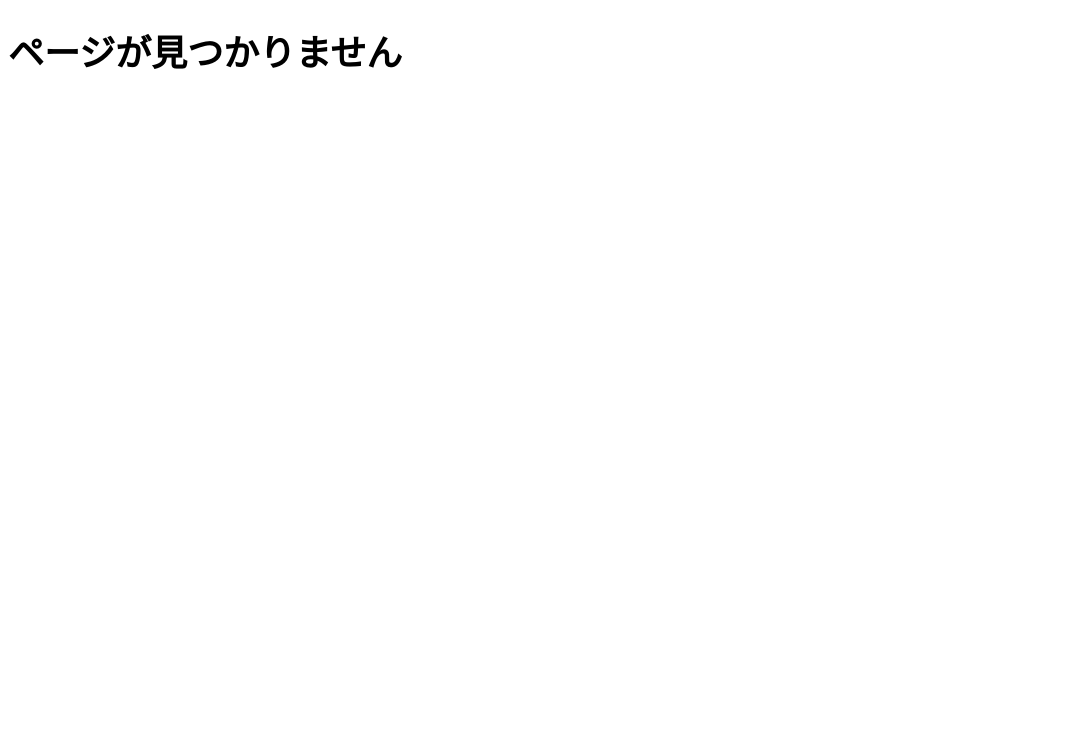
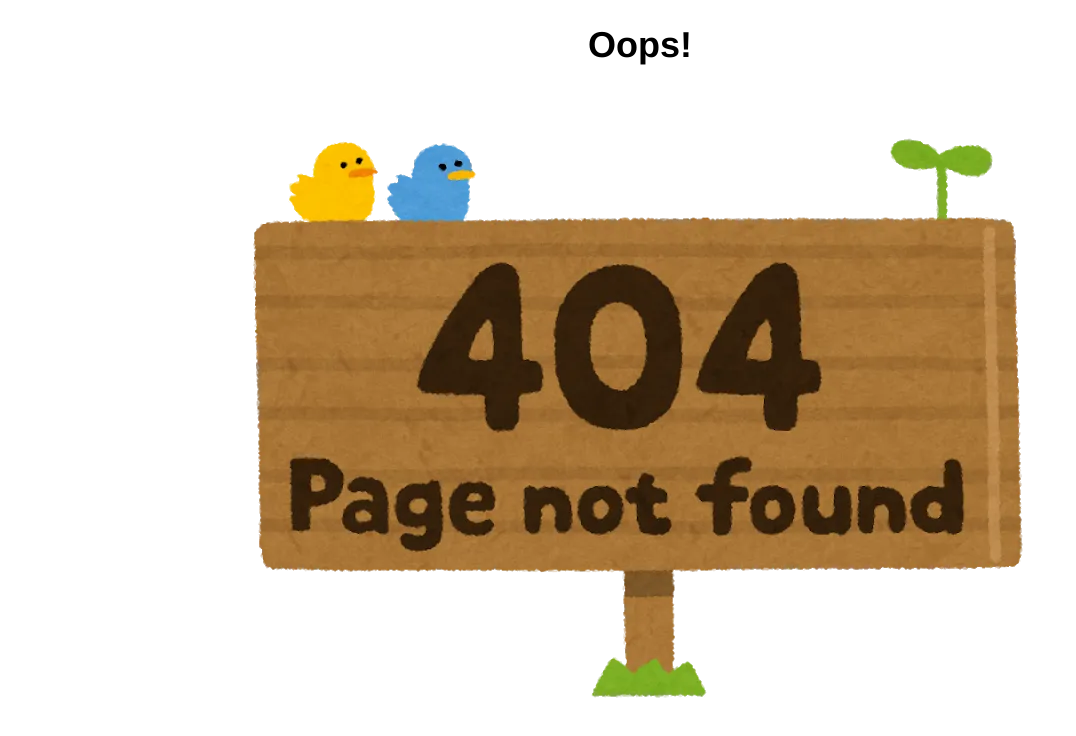
Before and after one commit to mnrn/ayase-portfolio2, a Vue app: page /about in a window 1280 px wide. Shown: the top 736 px of the page, without its empty margins (0-1076 px from the left). Built offline with nearby package versions, Linux system fonts and the light colour scheme.

Commit message:
Update Not Found

```diff
--- a/src/views/NotFound.vue
+++ b/src/views/NotFound.vue
@@ -1,7 +1,9 @@
 <template lang="pug">
   div#not-found
+    header
+      h1 Oops!
     main
-      h1 ページが見つかりません
+      img(:src="require('@/assets/img/page-not-found.webp')")
 </template>
 
 <script lang="ts">
@@ -10,3 +12,8 @@ import { Component, Vue } from 'vue-property-decorator'
 @Component
 export default class NotFound extends Vue {}
 </script>
+
+<style lang="stylus" scoped>
+#not-found
+  text-align: center
+</style>
```
Also changed, not shown: src/assets/img/page-not-found.webp (added).
